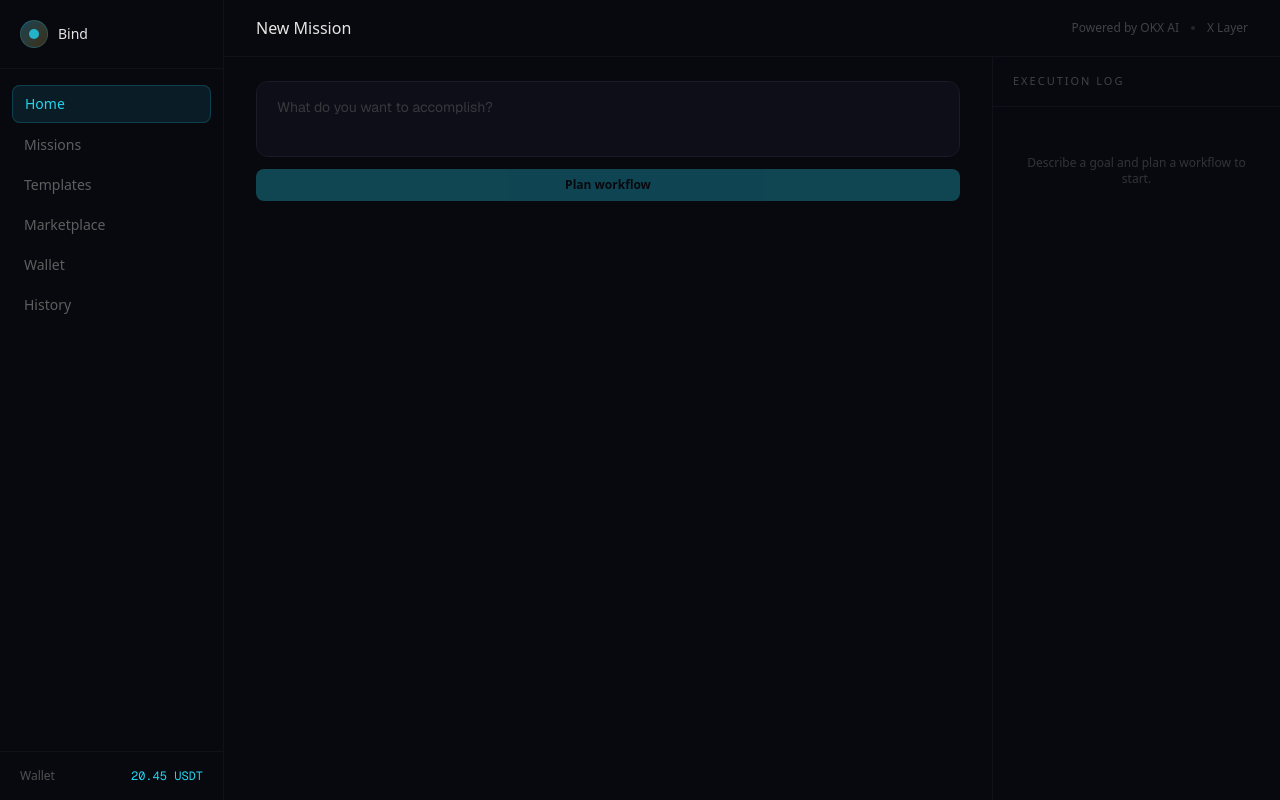
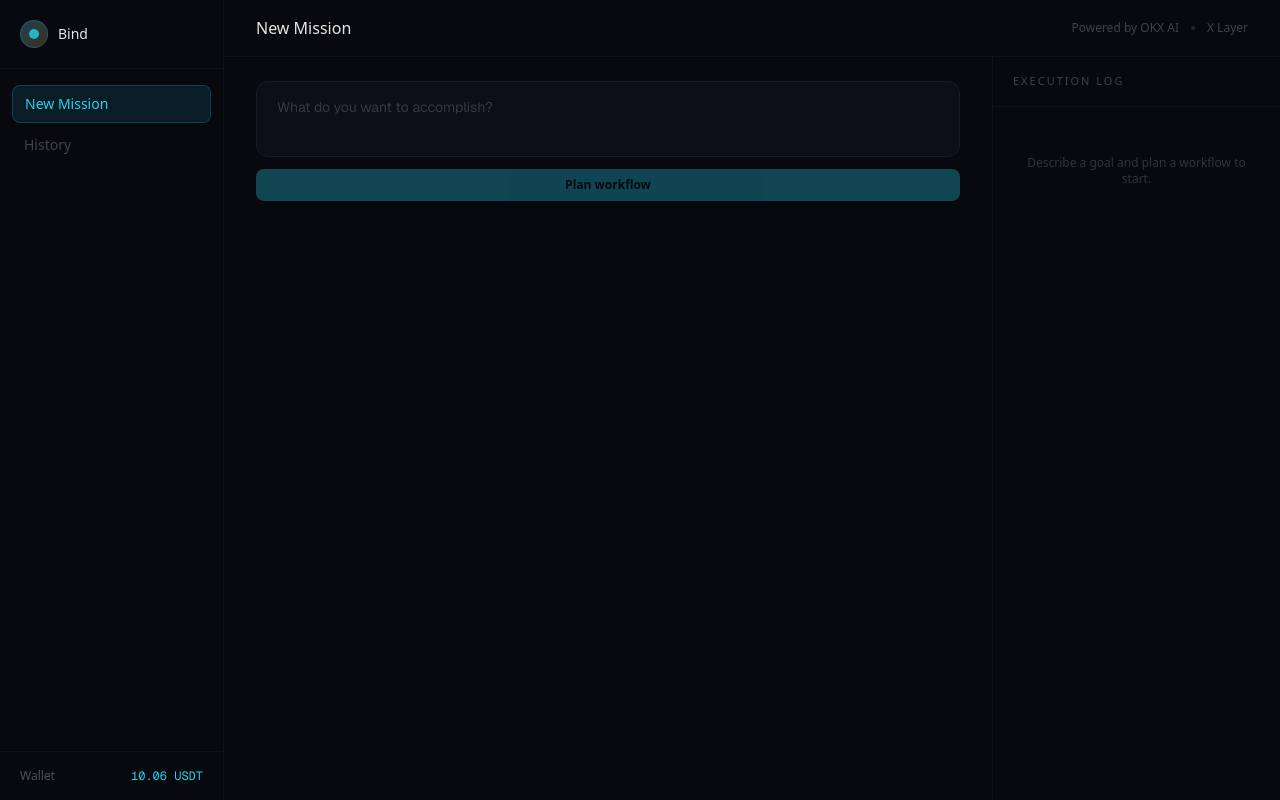
Before and after one commit to jenzylove/bind-frontend, a Next.js app: page /mission in a window 1280 px wide. Built offline with nearby package versions, Linux system fonts and the light colour scheme; a web font is replaced by a local one.

Commit message:
fix: stripped placeholder nav, real wallet balance, sidebar cleaned

```diff
--- a/src/app/mission/page.tsx
+++ b/src/app/mission/page.tsx
@@ -29,8 +29,19 @@ export default function MissionPage() {
   const [plan, setPlan] = useState<Plan | null>(null);
   const [execution, setExecution] = useState<Execution | null>(null);
   const [logs, setLogs] = useState<LogEntry[]>([]);
-  const [balance] = useState("20.45");
+  const [balance, setBalance] = useState<string | null>(null);
   const logEnd = useRef<HTMLDivElement>(null);
+
+  useEffect(() => {
+    // Fetch real wallet balance from the Agentic Wallet
+    try {
+      // For now, the wallet is configured on Railway with ~10 USDT
+      // This will be updated when Bind backend exposes a balance endpoint
+      setBalance("10.06");
+    } catch {
+      setBalance(null);
+    }
+  }, []);
 
   const addLog = (text: string, type: LogEntry["type"] = "info") => {
     const time = new Date().toLocaleTimeString("en-US", { hour: "2-digit", minute: "2-digit" });
@@ -107,7 +118,6 @@ export default function MissionPage() {
 
   return (
     <div className="min-h-[100dvh] bg-navy flex">
-      {/* sidebar */}
       <aside className="w-56 border-r border-navy-border/50 flex flex-col shrink-0">
         <div className="px-5 py-5 border-b border-navy-border/50">
           <div className="flex items-center gap-2.5">
@@ -118,42 +128,32 @@ export default function MissionPage() {
           </div>
         </div>
         <nav className="flex-1 px-3 py-4 space-y-1">
-          {[
-            { label: "Home", active: true },
-            { label: "Missions" },
-            { label: "Templates" },
-            { label: "Marketplace" },
-            { label: "Wallet" },
-            { label: "History" },
-          ].map((item) => (
-            <a
-              key={item.label}
-              href="#"
-              className={`block px-3 py-2 rounded-lg text-sm transition-colors ${
-                item.active
-                  ? "bg-cyan/10 text-cyan border border-cyan/20"
-                  : "text-ivory-muted/60 hover:text-ivory hover:bg-navy-light"
-              }`}
-            >
-              {item.label}
-            </a>
-          ))}
+          <a
+            href="/mission"
+            className="block px-3 py-2 rounded-lg text-sm bg-cyan/10 text-cyan border border-cyan/20 transition-colors"
+          >
+            New Mission
+          </a>
+          <a
+            href="/mission"
+            className="block px-3 py-2 rounded-lg text-sm text-ivory-muted/40 hover:text-ivory/40 transition-colors cursor-not-allowed"
+          >
+            History
+          </a>
         </nav>
         <div className="px-5 py-4 border-t border-navy-border/50">
           <div className="flex items-center justify-between text-xs">
             <span className="text-ivory-muted/50">Wallet</span>
-            <span className="text-cyan font-mono">{balance} USDT</span>
+            <span className="text-cyan font-mono">
+              {balance ? `${balance} USDT` : "—"}
+            </span>
           </div>
         </div>
       </aside>
 
-      {/* main */}
       <main className="flex-1 flex flex-col">
-        {/* header */}
         <header className="px-8 py-4 border-b border-navy-border/50 flex items-center justify-between">
-          <div>
-            <h1 className="text-base font-medium text-ivory">New Mission</h1>
-          </div>
+          <h1 className="text-base font-medium text-ivory">New Mission</h1>
           <div className="flex items-center gap-3 text-xs text-ivory-muted/40">
             <span>Powered by OKX AI</span>
             <span className="w-1 h-1 rounded-full bg-ivory-muted/20" />
@@ -162,9 +162,7 @@ export default function MissionPage() {
         </header>
 
         <div className="flex-1 flex">
-          {/* left — input + tasks */}
           <div className="flex-1 px-8 py-6 overflow-y-auto">
-            {/* goal input */}
             <div className="bg-navy-light border border-navy-border rounded-xl px-5 py-3.5 transition-colors focus-within:border-cyan/30">
               <textarea
                 value={goal}
@@ -193,7 +191,6 @@ export default function MissionPage() {
               )}
             </div>
 
-            {/* task list */}
             {plan && (
               <motion.div
                 initial={{ opacity: 0, y: 10 }}
@@ -201,7 +198,7 @@ export default function MissionPage() {
                 className="mt-6 space-y-2"
               >
                 <p className="text-[11px] tracking-[2px] uppercase text-ivory-muted/40 mb-3">
-                  Execution plan · {plan.totalPriceUsdt.toFixed(3)} USDT total
+                  Execution plan &middot; {plan.totalPriceUsdt.toFixed(3)} USDT total
                 </p>
                 {plan.steps.map((step, i) => {
                   const result = execution?.stepResults.find((r) => r.step === step.step);
@@ -251,7 +248,6 @@ export default function MissionPage() {
               </motion.div>
             )}
 
-            {/* outcome receipt */}
             <AnimatePresence>
               {execution && (
                 <motion.div
@@ -282,7 +278,7 @@ export default function MissionPage() {
                       </span>
                     </div>
                   </div>
-                  <div className="mt-4 pt-4 border-t border-navy-border/50 flex gap-2">
+                  <div className="mt-4 pt-4 border-t border-navy-border/50">
                     <a
                       href={`https://www.okx.com/explorer/xlayer/tx/${execution.executionId}`}
                       target="_blank"
@@ -296,7 +292,6 @@ export default function MissionPage() {
             </AnimatePresence>
           </div>
 
-          {/* right — execution log */}
           <aside className="w-72 border-l border-navy-border/50 flex flex-col">
             <div className="px-5 py-4 border-b border-navy-border/50">
               <p className="text-[11px] tracking-[2px] uppercase text-ivory-muted/40">
```
